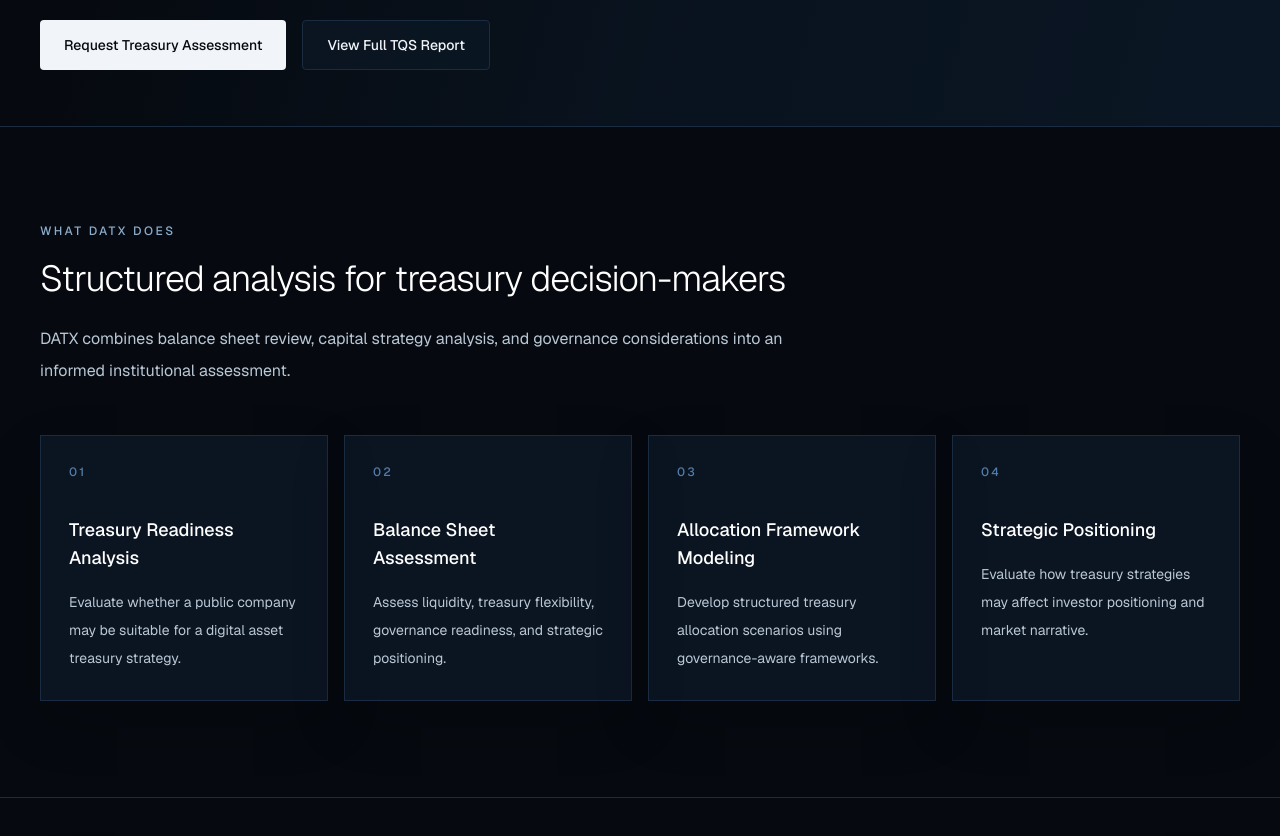
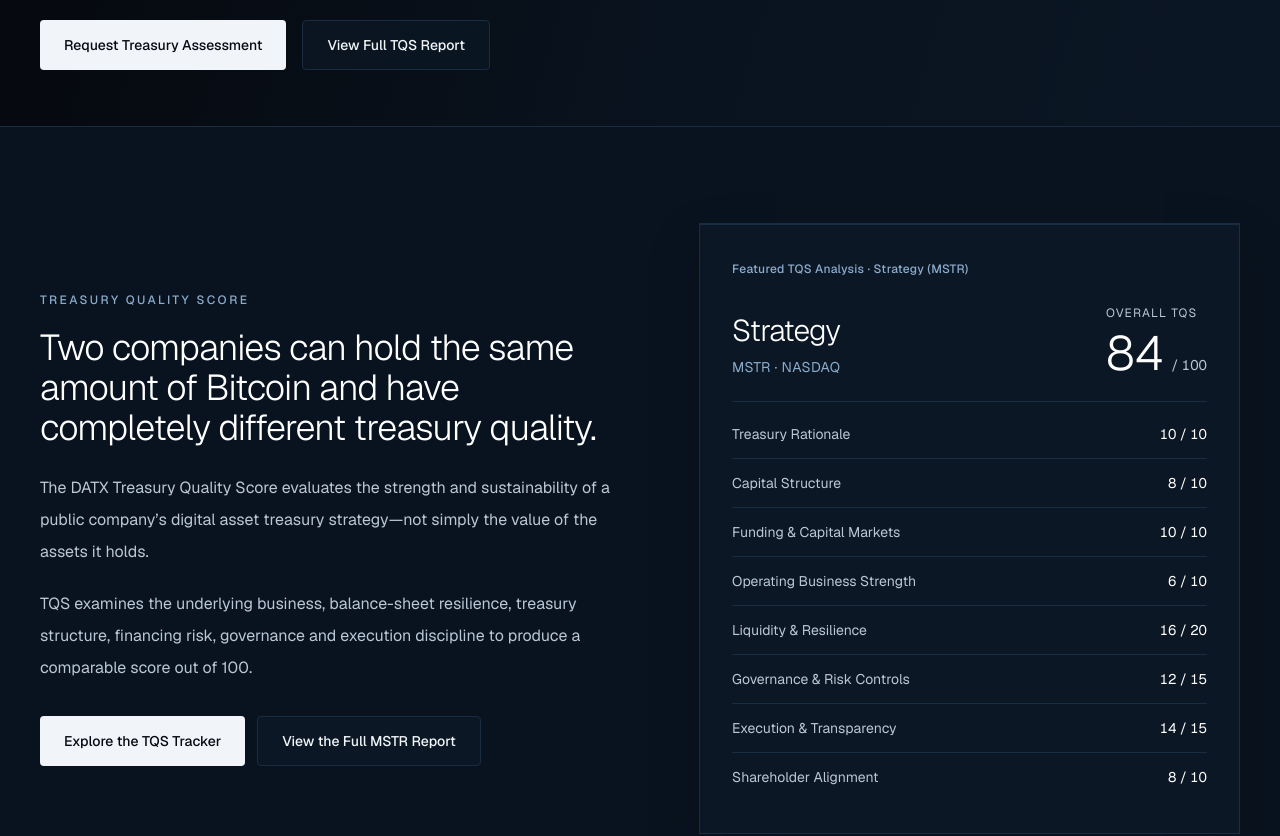
Before and after one commit to datxstrategy-creator/datx-prototype, a Next.js app: page / in a window 1280 px wide. Shown: the part 500-1336 px from the top of the page. Built offline with nearby package versions, Linux system fonts and the light colour scheme.

Commit message:
Add homepage Treasury Quality Score section with Strategy analysis

```diff
--- a/app/page.tsx
+++ b/app/page.tsx
@@ -9,6 +9,7 @@ import {
 } from "@/components/datx-content";
 import { SiteFooter } from "@/components/site-footer";
 import { SiteHeader } from "@/components/site-header";
+import { TreasuryQualitySection } from "@/components/treasury-quality-section";
 
 function HeroSection() {
   return (
@@ -90,6 +91,7 @@ export default function Home() {
       <SiteHeader />
       <main>
         <HeroSection />
+        <TreasuryQualitySection />
         <CapabilitySection />
         <StrategicNetworkSection />
         <VisionSection />
--- /dev/null
+++ b/components/treasury-quality-section.tsx
@@ -0,0 +1,85 @@
+import Link from "next/link";
+import { companyReports } from "@/app/dat-tracker-prototype/company-reports";
+import { SectionHeading } from "@/components/section-heading";
+
+export function TreasuryQualitySection() {
+  const report = companyReports.strategy;
+
+  return (
+    <section
+      className="section-space border-b border-datx-line bg-datx-navy"
+      aria-label="Treasury Quality Score"
+    >
+      <div className="container-frame grid items-center gap-12 lg:grid-cols-[1.1fr_1fr] lg:gap-16">
+        <div className="min-w-0">
+          <SectionHeading
+            label="TREASURY QUALITY SCORE"
+            title="Two companies can hold the same amount of Bitcoin and have completely different treasury quality."
+          />
+          <p className="body-copy mt-6">
+            The DATX Treasury Quality Score evaluates the strength and
+            sustainability of a public company’s digital asset treasury
+            strategy—not simply the value of the assets it holds.
+          </p>
+          <p className="body-copy mt-5">
+            TQS examines the underlying business, balance-sheet resilience,
+            treasury structure, financing risk, governance and execution
+            discipline to produce a comparable score out of 100.
+          </p>
+          <div className="mt-8 flex flex-col gap-3 sm:flex-row sm:flex-wrap">
+            <Link className="button-primary text-center" href="/tracker">
+              Explore the TQS Tracker
+            </Link>
+            <Link
+              className="button-secondary text-center"
+              href="/tracker/companies/strategy"
+            >
+              View the Full MSTR Report
+            </Link>
+          </div>
+        </div>
+        <article className="surface min-w-0 border-t-2 border-t-datx-blue p-6 sm:p-8">
+          <p className="text-xs font-medium leading-6 tracking-wide text-datx-accent">
+            Featured TQS Analysis · Strategy (MSTR)
+          </p>
+          <div className="mt-6 flex flex-wrap items-end justify-between gap-6 border-b border-datx-line pb-6">
+            <div>
+              <h3 className="text-3xl font-light tracking-tight text-white">
+                {report.companyName}
+              </h3>
+              <p className="mt-2 text-sm tracking-wide text-datx-accent">
+                {report.ticker} · {report.exchange}
+              </p>
+            </div>
+            <div>
+              <p className="text-xs uppercase tracking-widest text-datx-mist">
+                Overall TQS
+              </p>
+              <p className="mt-2 tabular-nums text-white">
+                <span className="text-5xl font-light">{report.score}</span>
+                <span className="ml-2 text-sm text-datx-mist">
+                  / {report.maxScore}
+                </span>
+              </p>
+            </div>
+          </div>
+          <dl className="mt-2 divide-y divide-datx-line">
+            {report.categories.map((category) => (
+              <div
+                className="grid grid-cols-[minmax(0,1fr)_auto] items-center gap-4 py-3"
+                key={category.label}
+              >
+                <dt className="text-sm leading-6 text-datx-mist">
+                  {category.label}
+                </dt>
+                <dd className="whitespace-nowrap text-sm tabular-nums text-white">
+                  {category.score} / {category.max}
+                </dd>
+              </div>
+            ))}
+          </dl>
+        </article>
+      </div>
+    </section>
+  );
+}
```
